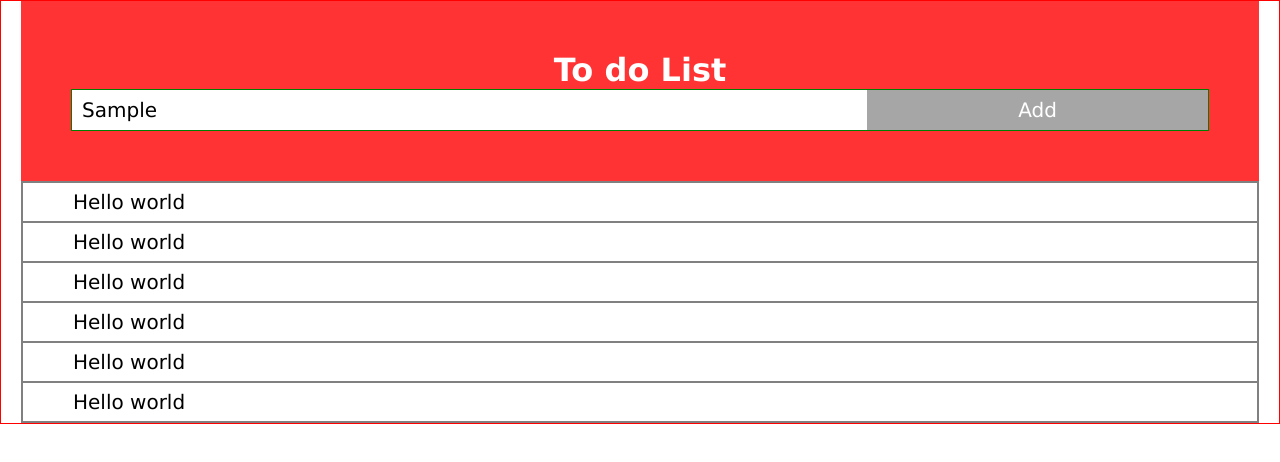
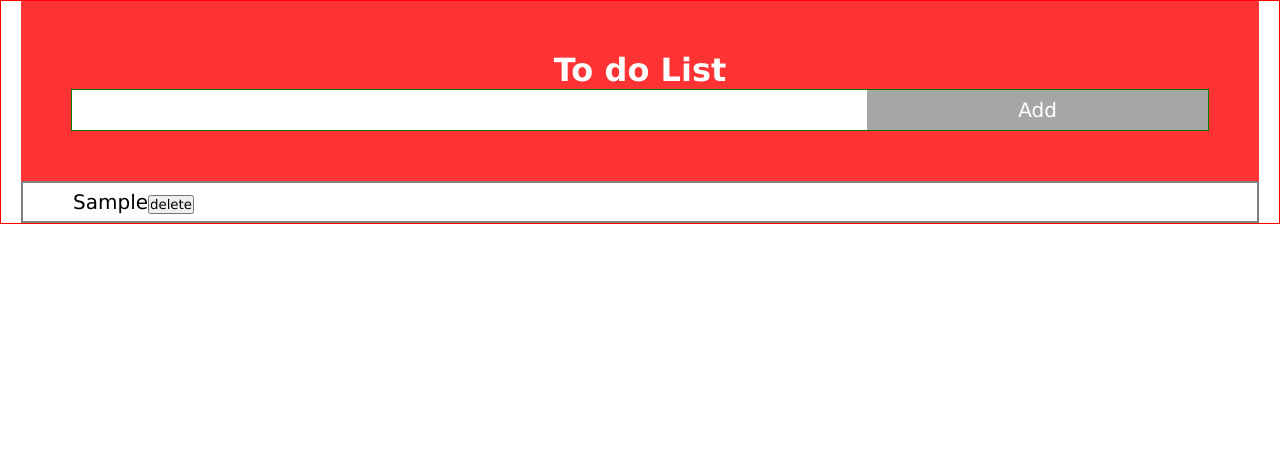
Before and after one commit to hhamidullohhub/todoList, a plain HTML site: page index.html in a window 1280 px wide. Both pictures are taken after typing "Sample" into the empty fields and a click on the button "Add". Drawn offline with Linux system fonts and the light colour scheme.

Commit message:
creat array and object

```diff
--- a/]toDo.js
+++ b/]toDo.js
@@ -0,0 +1,49 @@
+const input = document.getElementById('input')
+const button = document.getElementById('button')
+const ul = document.getElementById('ul')
+let peoples = []
+
+
+function renderList() {
+    ul.innerHTML = null
+
+    peoples.forEach((el) => {
+        const newli = document.createElement('li')
+        const deleteButton = document.createElement('button')
+
+        newli.textContent = el.name
+        newli.classList.add('li')
+        deleteButton.textContent = 'delete'
+
+        deleteButton.setAttribute('onclick', `deleteUser(${el.id})`)
+
+        newli.append(deleteButton)
+        ul.prepend(newli)
+
+    })
+    input.value = ''
+}
+
+button.addEventListener('click', () => {
+    const inputValue = input.value
+
+    if (inputValue == '') {
+        alert('qiymat kiriting')
+    } else {
+        const person = {
+            id: Date.now(),
+            name: inputValue
+        }
+
+        peoples.push(person)
+        console.log(peoples);
+        renderList()
+    }
+})
+
+function deleteUser(id) {
+    console.log(id)
+    const newUser = person.filter(person => person.id !== id)
+    person= [...newUser]
+    renderList()
+}
--- a/index.html
+++ b/index.html
@@ -22,12 +22,6 @@
             </div>
 
             <ul class="ul" id="ul">
-                <li class="li">Hello world</li>
-                <li class="li">Hello world</li>
-                <li class="li">Hello world</li>
-                <li class="li">Hello world</li>
-                <li class="li">Hello world</li>
-                <li class="li">Hello world</li>
             </ul>
         </div>
     </div>
```
